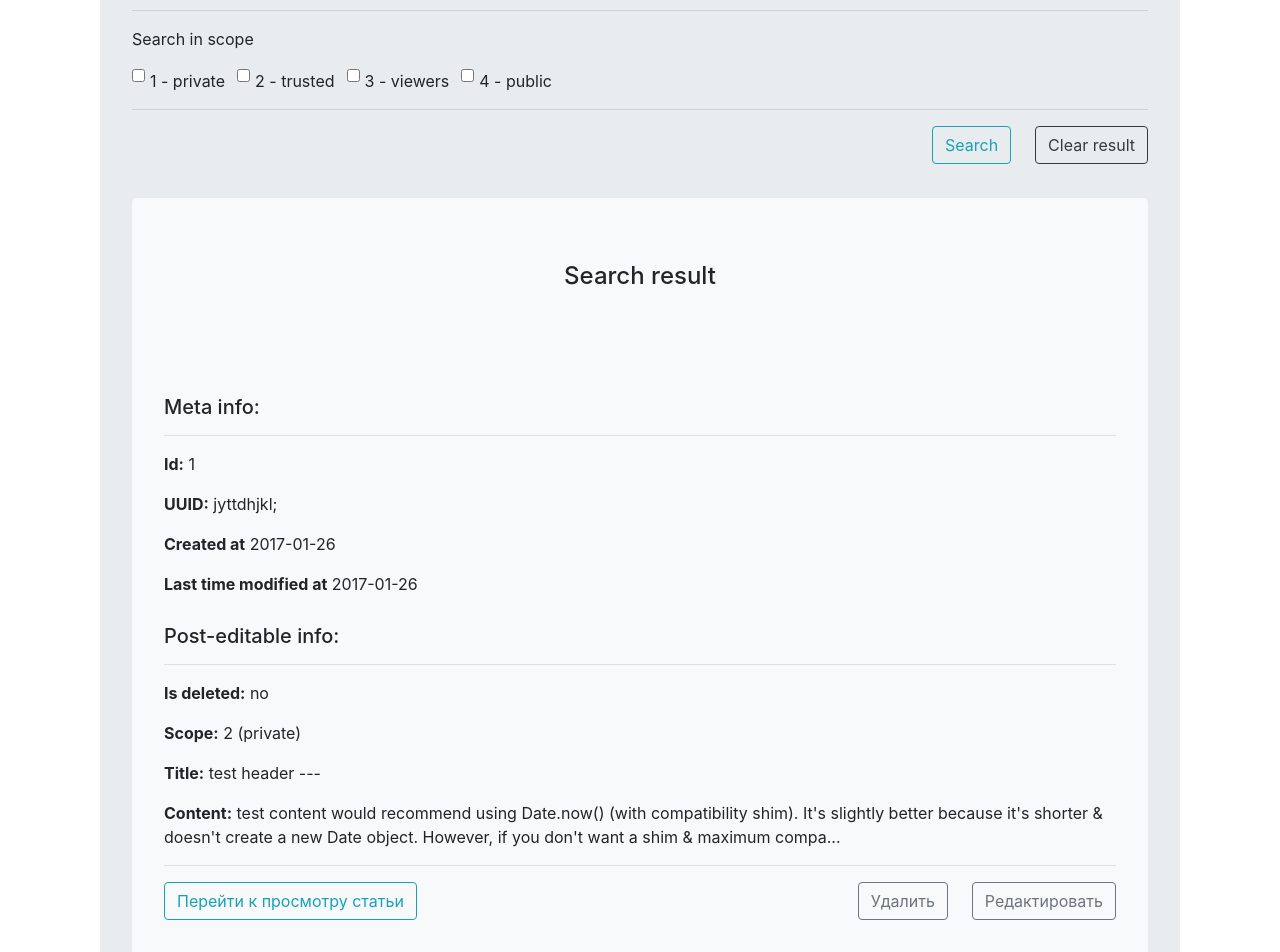
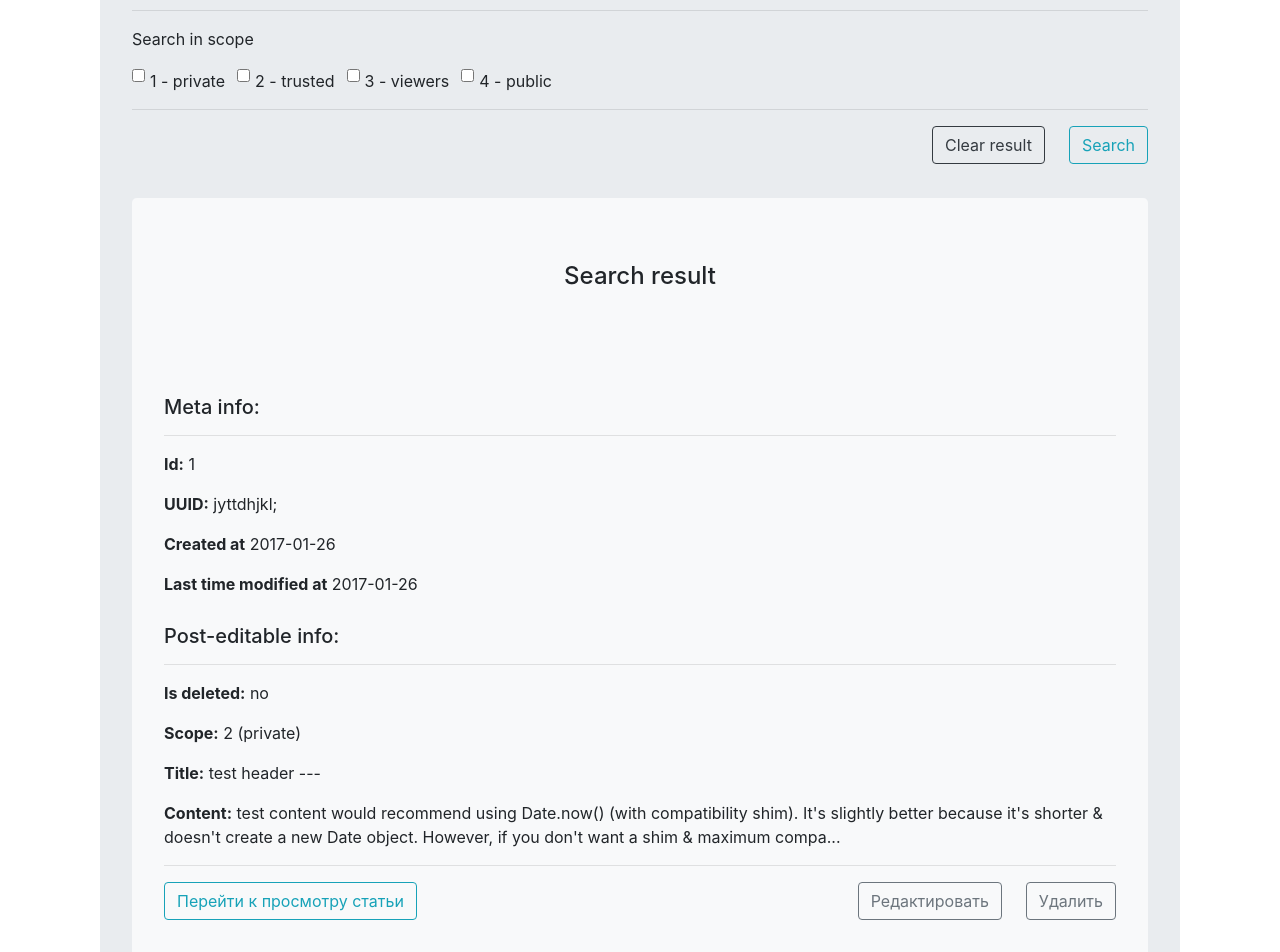
Before and after one commit to IraMeis/net-main-front, a React (Create React App) app: page /filter in a window 1280 px wide. Shown: the part 600-1552 px from the top of the page. Built offline with nearby package versions, Linux system fonts and the light colour scheme; no server answers.

Commit message:
search post result - visual

```diff
--- a/src/components/navbar/main/filters/SearchPattern.js
+++ b/src/components/navbar/main/filters/SearchPattern.js
@@ -54,10 +54,10 @@ const ScopeCheckBox = () =>{
 
 const SearchButton = () =>{
     return (
-        <div>
-            <button type="button" className="btn btn-outline-dark float-right">Clear result</button>
-            <button type="button" className="btn btn-outline-dark float-right border-0" disabled> </button>
-            <button type="button" className="btn btn-outline-info float-right">Search</button>
+        <div className={"float-right"}>
+            <button type="button" className="btn btn-outline-dark">Clear result</button>
+            <button type="button" className="btn btn-outline-dark border-0" disabled> </button>
+            <button type="button" className="btn btn-outline-info">Search</button>
         </div>
     );
 }
--- a/src/components/navbar/main/notes/post/post.util.js
+++ b/src/components/navbar/main/notes/post/post.util.js
@@ -57,10 +57,10 @@ const BarSearch = () =>{
     return (
         <div>
             <button type="button" className="btn btn-outline-info float-left ">Перейти к просмотру статьи</button>
-            <div>
-                <button type="button" className="btn btn-outline-secondary float-right">Редактировать</button>
-                <button type="button" className="btn btn-outline-dark float-right border-0" disabled> </button>
-                <button type="button" className="btn btn-outline-secondary float-right">Удалить</button>
+            <div className={"float-right"}>
+                <button type="button" className="btn btn-outline-secondary">Редактировать</button>
+                <button type="button" className="btn btn-outline-dark border-0" disabled> </button>
+                <button type="button" className="btn btn-outline-secondary">Удалить</button>
             </div>
         </div>
     )
```
